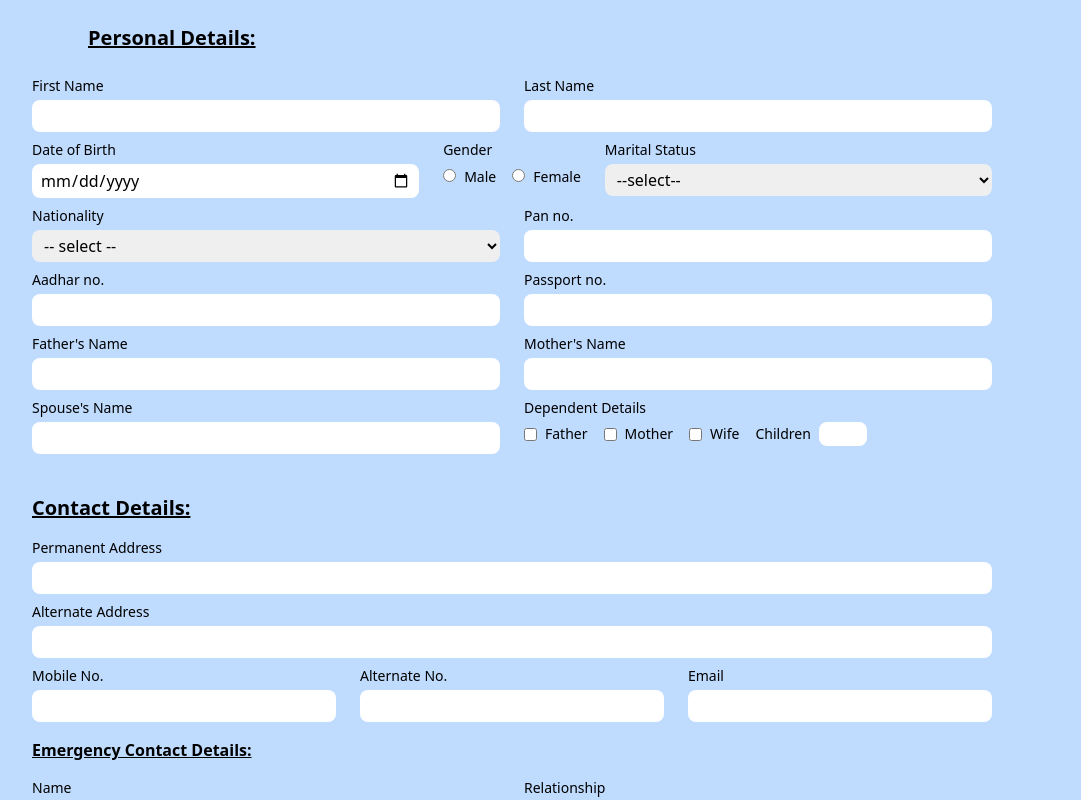
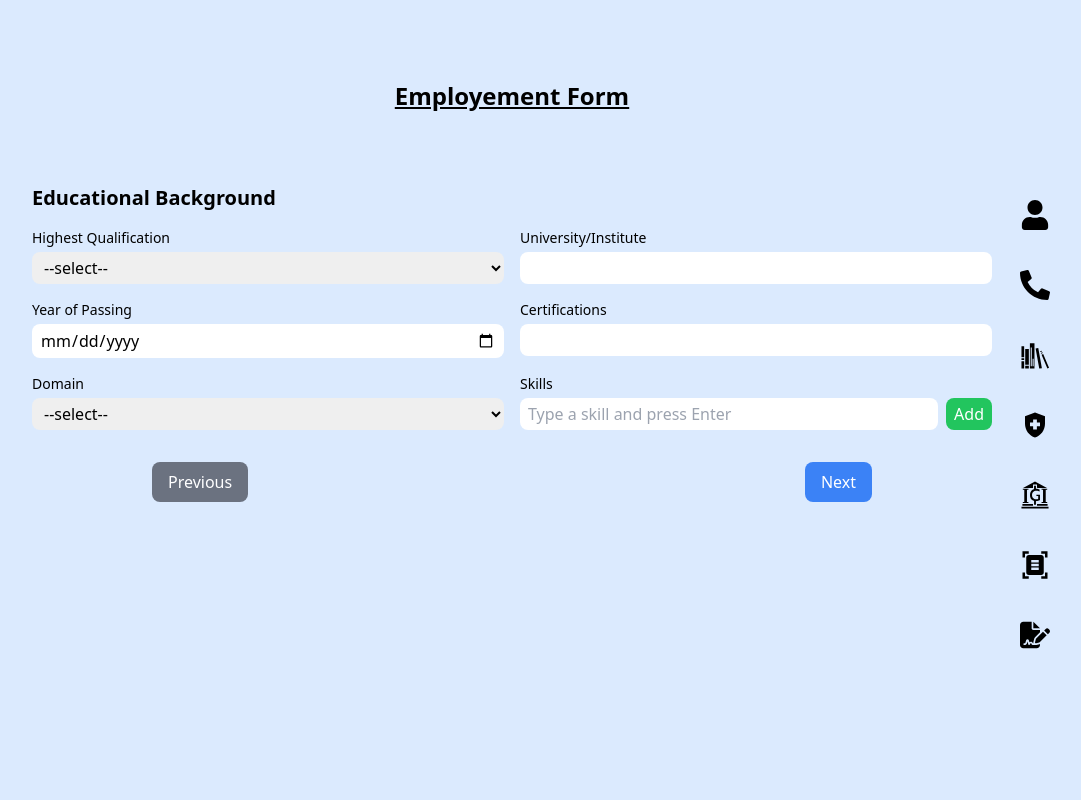
Before and after one commit to PaperRabbitSolutions/EmploymentForm, a React (Vite) app: page /education in a window 1280 px wide. Shown: the top 800 px of the page, without its empty margins (128-1209 px from the left). Built offline with nearby package versions, Linux system fonts and the light colour scheme.

Commit message:
functionalities done from my side

```diff
--- a/src/App.jsx
+++ b/src/App.jsx
@@ -1,71 +1,147 @@
-
-import './App.css'
-import Contact from './Components/Contact'
-import Personal from './Components/Personal'
-import Education from './Components/Education'
-import Health from './Components/Health'
+import './App.css';
+import Contact from './Components/Contact';
+import Personal from './Components/Personal';
+import Education from './Components/Education';
+import Health from './Components/Health';
 import Bank from './Components/Bank';
 import Upload from './Components/UploadDocs';
 import Declarations from './Components/Declarations';
-import Office from './Components/OfficeUse'
-import { GiBank ,GiBookshelf } from "react-icons/gi";
-import { FaUser,FaPhoneAlt } from "react-icons/fa";
-import { MdHealthAndSafety,MdDocumentScanner } from "react-icons/md";
+import Office from './Components/OfficeUse';
+import { GiBank, GiBookshelf } from "react-icons/gi";
+import { FaUser, FaPhoneAlt } from "react-icons/fa";
+import { MdHealthAndSafety, MdDocumentScanner } from "react-icons/md";
 import { FaFileSignature } from "react-icons/fa6";
-import { Route,Routes } from 'react-router-dom';
+import { Route, Routes, NavLink, useNavigate, useLocation } from 'react-router-dom';
 
 function App() {
+  const navigate = useNavigate();
+  const location = useLocation();
+
+  // List of route paths for the form sections
+  const formRoutes = [
+    '/',
+    '/contact',
+    '/education',
+    '/health',
+    '/bank',
+    '/upload',
+    '/office',
+    '/declarations',
+  ];
+
+  // Find the index of the current route
+  const currentIndex = formRoutes.indexOf(location.pathname);
+
+  // Function to navigate to the next route
+  const goToNext = () => {
+    if (currentIndex < formRoutes.length - 1) {
+      navigate(formRoutes[currentIndex + 1]);
+    }
+  };
+
+  // Function to navigate to the previous route
+  const goToPrevious = () => {
+    if (currentIndex > 0) {
+      navigate(formRoutes[currentIndex - 1]);
+    }
+  };
+
+  // Check if we're on the last page
+  const isLastPage = currentIndex === formRoutes.length - 1;
 
   return (
     <>
-      <div className='flex relative bg-blue-200'>
-        <div className='max-w-[1200px] space-y-10 mx-auto'>
+      <div className='flex flex-col w-full min-h-screen py-10 bg-blue-100'>
+        <h2 className='text-2xl text-center w-full font-bold underline my-10'>Employement Form</h2>
+        <div className='max-w-[1200px] w-full mx-auto flex flex-col justify-center items-center'>
           <Routes>
-            Route
+            <Route path='/' element={<Personal />} />
+            <Route path='/contact' element={<Contact />} />
+            <Route path='/education' element={<Education />} />
+            <Route path='/health' element={<Health />} />
+            <Route path='/bank' element={<Bank />} />
+            <Route path='/upload' element={<Upload />} />
+            <Route path='/office' element={<Office />} />
+            <Route path='/declarations' element={<Declarations />} />
           </Routes>
-          <Personal />
-          <Contact />
-          <Education />
-          <Health />
-          <Bank />
-          <Upload />
-          <Office />
-          <Declarations />
 
-          <div className="flex justify-center mt-4">
-            <button type="submit" className="px-4 py-2 bg-blue-500 text-white rounded-lg hover:bg-blue-600">Submit</button>
-          </div>
-          <div className='absolute top-[30%] text-slate-600 right-[3%] md:right-[4%] lg:right-[6%] flex-col gap-10 flex'>
-            <span className='sm:text-base md:text-xl lg:text-3xl'>
-              <GiBank />
-            </span>
-            <span className='sm:text-lg md:text-xl lg:text-3xl '>
-            <FaUser />
-            </span>
-            <span className='sm:text-lg md:text-xl lg:text-3xl '>
-            <GiBookshelf />
-            </span>
-            <span className='sm:text-lg md:text-xl lg:text-3xl '>
-            <MdHealthAndSafety />
-            </span>
-            <span className='sm:text-lg md:text-xl lg:text-3xl '>
-            <FaPhoneAlt />
-            </span>
-            <span className='sm:text-lg md:text-xl lg:text-3xl '>
-            <MdDocumentScanner />
-            </span>
-            <span className='sm:text-lg md:text-xl lg:text-3xl '>
-            <FaFileSignature />
-            </span>
+          {/* Navigation Buttons */}
+          <div className="flex items-center justify-between w-[80%] md:w-[70%] lg:w-[60%] mt-4 gap-4">
+            {/* Previous Button */}
+            <button
+              onClick={goToPrevious}
+              className="px-4 py-2 bg-gray-500 text-white rounded-lg hover:bg-gray-600"
+              disabled={currentIndex === 0} // Disable if it's the first route
+            >
+              Previous
+            </button>
 
+            {/* Next Button or Submit Button */}
+            {isLastPage ? (
+              <button
+                onClick={() => alert('Form submitted!')}
+                className="px-4 py-2 bg-green-500 text-white rounded-lg hover:bg-green-600"
+              >
+                Submit
+              </button>
+            ) : (
+              <button
+                onClick={goToNext}
+                className="px-4 py-2 bg-blue-500 text-white rounded-lg hover:bg-blue-600"
+              >
+                Next
+              </button>
+            )}
           </div>
         </div>
 
+        {/* Sidebar with icons */}
+        <div className='absolute top-1/4 right-[4%] md:right-[4%] lg:right-[8%] flex flex-col gap-10'>
+
+        <span className='text-base md:text-xl lg:text-3xl'>
+            <NavLink to="/">
+              <FaUser />
+            </NavLink>
+          </span>
+          <span className='text-base md:text-xl lg:text-3xl'>
+            <NavLink to="/contact">
+              <FaPhoneAlt />
+            </NavLink>
+          </span>
+
+          <span className='text-base md:text-xl lg:text-3xl'>
+            <NavLink to="/education">
+              <GiBookshelf />
+            </NavLink>
+          </span>
+
+          <span className='text-base md:text-xl lg:text-3xl'>
+            <NavLink to="/health">
+              <MdHealthAndSafety />
+            </NavLink>
+          </span>
+
+          <span className='text-base md:text-xl lg:text-3xl'>
+            <NavLink to="/bank">
+              <GiBank />
+            </NavLink>
+          </span>
+
+          <span className='text-base md:text-xl lg:text-3xl'>
+            <NavLink to="/upload">
+              <MdDocumentScanner />
+            </NavLink>
+          </span>
+
+          <span className='text-base md:text-xl lg:text-3xl'>
+            <NavLink to="/declarations">
+              <FaFileSignature />
+            </NavLink>
+          </span>
+        </div>
       </div>
-
-
     </>
-  )
+  );
 }
 
-export default App
+export default App;
--- a/src/Components/Declarations.jsx
+++ b/src/Components/Declarations.jsx
@@ -1,7 +1,7 @@
 function Declarations() {
     return (
       <>
-        <div className="my-4 w-[80%] mx-auto">
+        <div className="my-4 w-[80%]  mx-auto">
           <h2 className="text-xl font-semibold my-4">Declarations</h2>
           <form action="" className="space-y-2">
             <div className="flex flex-wrap gap-4">
--- a/src/Components/Education.jsx
+++ b/src/Components/Education.jsx
@@ -1,10 +1,32 @@
+import { useState } from 'react';
+
 function Education() {
+  const [skills, setSkills] = useState([]);  // State to store the skills
+  const [newSkill, setNewSkill] = useState('');  // State to handle the current input value
+  const [techDomain, setTechDomain] = useState('');  // State to handle selected tech domain
+
+  // Function to handle adding a skill
+  const handleAddSkill = () => {
+    if (newSkill && !skills.includes(newSkill)) {
+      if (skills.length < 8) {  // Limit to 8 skills
+        setSkills([...skills, newSkill]);
+        setNewSkill('');  // Clear the input field after adding the skill
+      } else {
+        alert('You can only add up to 8 skills');
+      }
+    }
+  };
+
+  // Function to handle deleting a skill
+  const handleDeleteSkill = (skillToDelete) => {
+    setSkills(skills.filter(skill => skill !== skillToDelete));
+  };
+
   return (
     <>
       <div className="my-4 w-[80%] mx-auto">
         <h3 className="text-xl font-semibold my-4">Educational Background</h3>
         <form className="space-y-4">
-
           {/* First Row: Highest Qualification, University, Year of Passing */}
           <div className="flex flex-wrap gap-4">
             {/* Highest Qualification */}
@@ -56,7 +78,73 @@ function Education() {
             </div>
           </div>
 
+          {/* Tech Domain and Skills Input Section */}
+          <div className="flex flex-wrap gap-4">
+            {/* Tech Domain */}
+            <div className="flex-1 min-w-[200px] flex flex-col gap-1">
+              <label htmlFor="tech-domain" className="text-sm font-medium">Domain</label>
+              <select
+                name="tech-domain"
+                id="tech-domain"
+                value={techDomain}
+                onChange={(e) => setTechDomain(e.target.value)}
+                className="px-2 py-1 rounded-lg outline-none w-full"
+              >
+                <option value="select">--select--</option>
+                <option value="Software Engineering">Web Developer</option>
+                <option value="Software Engineering">Full Stack Developer</option>
+                <option value="Data Science">Content Writer</option>
+                <option value="Cloud Computing">UI/UX Designer</option>
+                <option value="Cloud Computing">Graphic Designer</option>
+                <option value="Artificial Intelligence">Business Development Manager</option>
+                <option value="Cybersecurity">HR</option>
+                <option value="Other">Other</option>
+              </select>
+            </div>
 
+            {/* Skills Input */}
+            <div className="flex-1 min-w-[200px] flex flex-col gap-1">
+              <label htmlFor="skills" className="text-sm font-medium">Skills</label>
+              <div className="flex items-center gap-2">
+                <input
+                  type="text"
+                  id="skills"
+                  value={newSkill}
+                  onChange={(e) => setNewSkill(e.target.value)}
+                  className="px-2 py-1 rounded-lg outline-none w-full"
+                  placeholder="Type a skill and press Enter"
+                />
+                <button
+                  type="button"
+                  onClick={handleAddSkill}
+                  className="px-2 py-1 bg-green-500 text-white rounded-lg hover:bg-green-600"
+                >
+                  Add
+                </button>
+              </div>
+            </div>
+          </div>
+
+          {/* Displaying Added Skills in Four Columns */}
+          {skills.length > 0 && (
+            <div className="mt-4">
+              <h4 className="text-lg font-semibold">Your Skills:</h4>
+              <div className="grid grid-cols-1 sm:grid-cols-2 md:grid-cols-4 gap-4">
+                {skills.map((skill, index) => (
+                  <div key={index} className="flex justify-between items-center bg-gray-100 p-2 rounded-lg">
+                    <span>{skill}</span>
+                    <button
+                      type="button"
+                      onClick={() => handleDeleteSkill(skill)}
+                      className="ml-2 text-red-500 hover:text-red-700"
+                    >
+                      Delete
+                    </button>
+                  </div>
+                ))}
+              </div>
+            </div>
+          )}
         </form>
       </div>
     </>
--- a/src/Components/UploadDocs.jsx
+++ b/src/Components/UploadDocs.jsx
@@ -14,6 +14,10 @@ function UploadDocs() {
                         <div className="flex items-center gap-2">
                             <input type="checkbox" id="pan-card-photo" />
                             <label htmlFor="pan-card-photo">PAN Card Photo</label>
+                        </div>
+                        <div className="flex items-center gap-2">
+                            <input type="checkbox" id="resume" />
+                            <label htmlFor="pan-card-photo">Resume</label>
                         </div>
                         <div className="flex items-center gap-2">
                             <input type="checkbox" id="voter-id" />
@@ -43,8 +47,8 @@ function UploadDocs() {
                             <input type="checkbox" id="payslip" />
                             <label htmlFor="payslip">Last Pay Slip</label>
                         </div>
-                        <p className="text-sm text-slate-700">** Note  All the documents mentioned here should be sent to the office <a href="">email-id</a></p>
                     </div>
+                        <p className="text-sm w-full text-slate-700">** Note  All the documents mentioned here should be sent to the office <a href="">email-id</a></p>
                 </form>
             </div>
         </>
```
Lines whose indentation alone changed are shown as unchanged.
